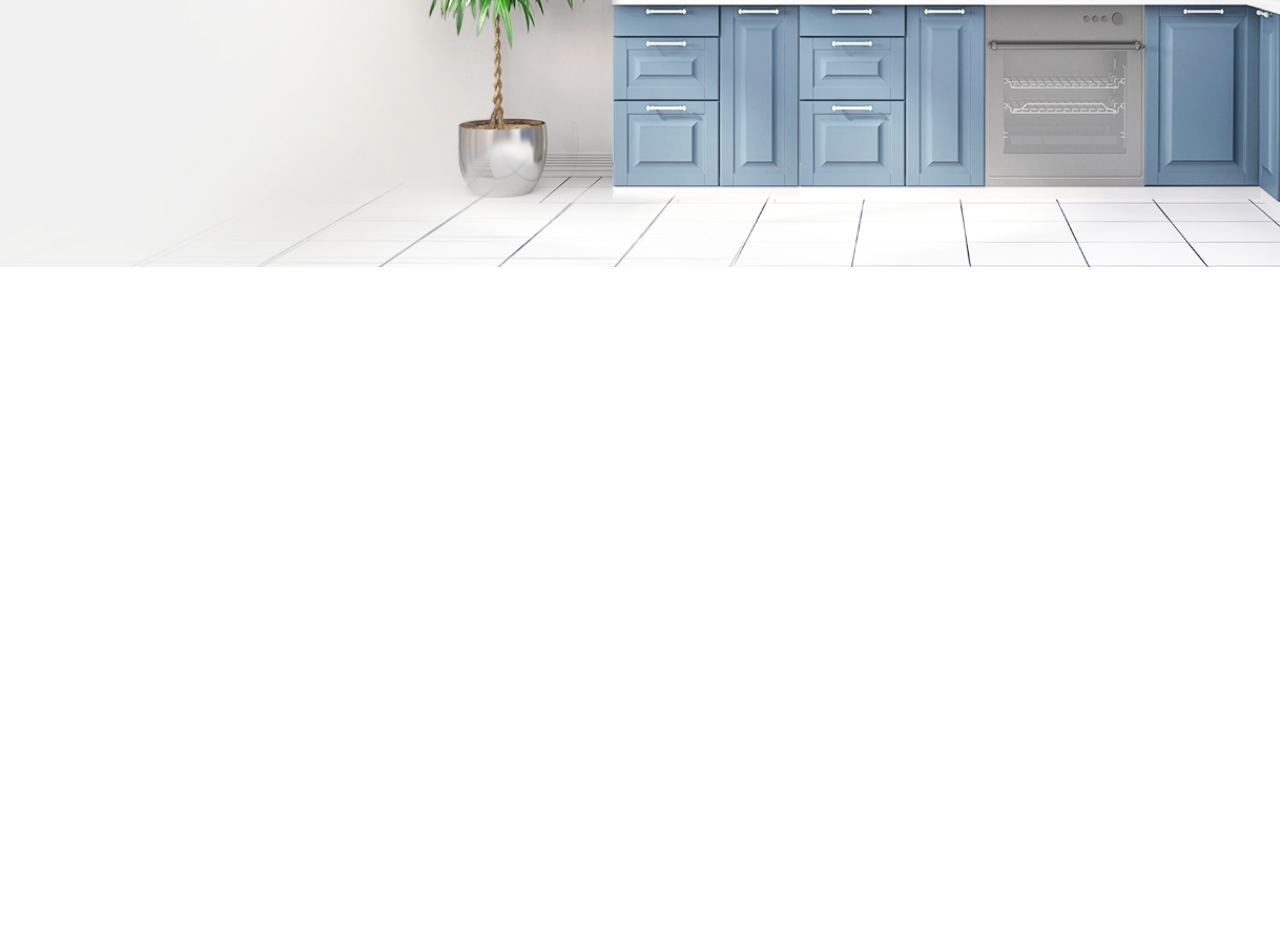
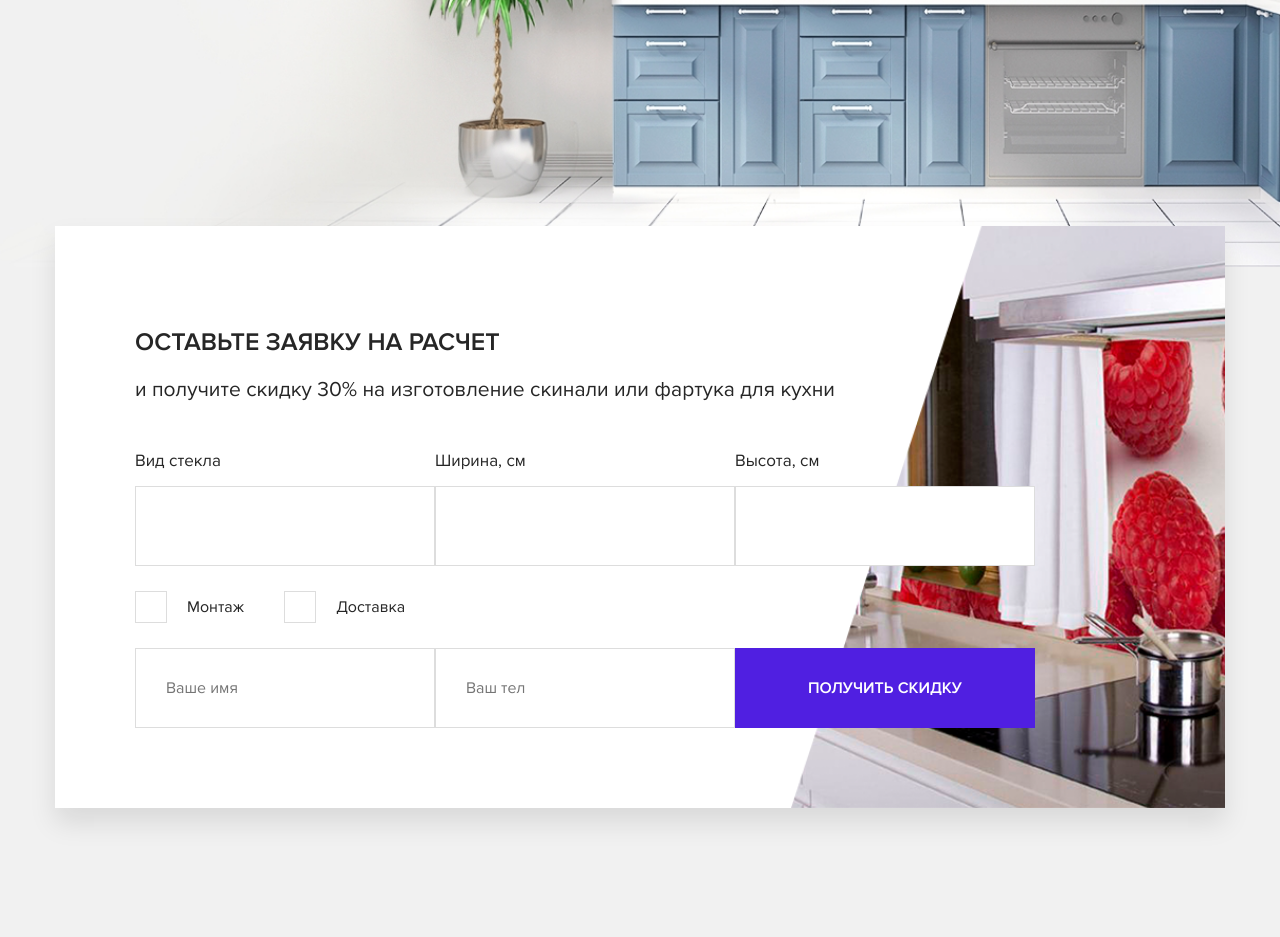
Before and after one commit to Nikkolly/skinali, a plain HTML site: page index.html in a window 1280 px wide. Shown: the part 538-1475 px from the top of the page. Before the commit the page ends 805 px from the top, so only its background shows below. Drawn offline with Linux system fonts and the light colour scheme; a script that the page names is missing; a web font is replaced by a local one.

Commit message:
доверсталли блок с формой

```diff
--- a/index.html
+++ b/index.html
@@ -62,6 +62,61 @@
     </header>
     <!-- /.header -->
 
+    <main>
+      <section class="offer bg-secondary">
+        <div class="container">
+          <div class="offer__block offer-block">
+            <h2 class="offer__title">Оставьте заявку на расчет</h2>
+            <span class="offer__subtitle">и получите скидку 30% на изготовление скинали или фартука
+               для кухни</span>
+            <form action="#" class="form offer__form">
+              <div class="form__row">
+                <div class="form__group">
+                  <label for="" class="form__label">Вид стекла</label>
+                  <input type="text" class="input form__input">
+                </div>
+                <div class="form__group">
+                  <label for="" class="form__label">Ширина, см</label>
+                  <input type="text" class="input form__input">
+                </div>
+                <div class="form__group">
+                  <label for="" class="form__label">Высота, см</label>
+                  <input type="text" class="input form__input">
+                </div>
+              </div>
+              <div class="form__row form__row-checkbox">
+                <div class="form__checkbox">
+                  <input type="checkbox" class="checkbox" id="instal">
+                  <label for="instal" class="checkbox-label">
+                   Монтаж
+                  </label>
+                </div>
+                <div class="form__checkbox">
+                  <input type="checkbox" class="checkbox" id="delivery">
+                  <label for="delivery" class="checkbox-label">
+                  Доставка
+                  </label>
+                </div>
+              </div>
+              <div class="form__row">
+                <div class="form__group">
+                  <input type="text" placeholder="Ваше имя" class="input form__input">
+                </div>
+                <div class="form__group">
+                  <input type="tel" placeholder="Ваш тел" class="input form__input">
+                </div>
+                <div class="form__group">
+                  <input type="submit" class="button form__button" value="Получить скидку">
+                </div>
+              </div>
+            </form>
+          </div>
+        </div>
+        <!-- /.container -->
+      </section>
+      <!-- /.offer -->
+    </main>
+
     <!-- Подключение виджета обратной связи -->
     <script type="text/javascript" src="https://spikmi.com/Widget?Id=1659"></script>
   </body>
--- a/sass/_colors.sass
+++ b/sass/_colors.sass
@@ -1,3 +1,4 @@
 $text-color: #262626
 $text-color-ligth: #7b7b79
 $primary: #501fe1
+$bg-secondary: #f1f1f1
--- a/sass/_interface.sass
+++ b/sass/_interface.sass
@@ -17,6 +17,30 @@ body
     background-color: $primary
     color: #ffffff
     +bold
+.bg-secondary
+    background: $bg-secondary
+.input
+    height: 80px
+    padding-left: 30px
+    border: 1px solid #dddddd
+input[type="checkbox"]
+    display: none
+    &:checked + label:before
+        background-color: $primary
+.checkbox
+    &-label
+        display: flex
+        align-items: center
+        margin-right: 40px
+        &:hover
+            cursor: pointer
+        &:before
+            margin-right: 20px
+            content: ''
+            width: 30px
+            height: 30px
+            border: 1px solid #dddddd
+
 @media  (max-width: 576px)
     .button-o
         font-size: 10px
--- /dev/null
+++ b/sass/blocks/_offer.sass
@@ -0,0 +1,63 @@
+.offer
+    padding: 129px 0
+    &__block
+        background: #fff url('../img/form-bg.png') no-repeat center right
+        background-size: contain
+        padding: 80px
+        margin-top: -170px
+        box-shadow: 0 15px 25px rgba(0, 0, 0, 0.1)
+    &__title
+        font-size: 25px
+        text-transform: uppercase
+        +bold
+        margin-bottom: 20px
+    &__subtitle
+        font-size: 21px
+        display: block
+        margin-bottom: 48px
+.form
+    &__row
+        display: flex
+        align-items: center
+        max-width: 900px
+        margin-bottom: 25px
+        &:last-child
+            margin-bottom: 0
+    &__label
+        font-size: 17px
+        display: block
+        margin-bottom: 15px
+    &__group
+        flex-basis: 33.33%
+    &__input
+        width: 100%
+        border-right-width: 0
+        &:last-child
+            border-right-width: 1px
+    &__button
+        height: 80px
+        width: 100%
+
+@media  (max-width: 1199px)
+    .offer
+        &-block
+            background-position: center right -120px
+@media  (max-width: 768px)
+    .offer
+        &-block
+            background: none
+            background-color: #ffffff
+            padding: 40px
+        &__title
+            font-size: 18px
+        &__subtitle
+            font-size: 16px
+    .form
+        &__row
+            flex-direction: column
+            &-checkbox
+                flex-direction: row
+        &__group
+            width: 100%
+        &__input
+            margin-bottom: 20px
--- a/sass/style.sass
+++ b/sass/style.sass
@@ -5,3 +5,4 @@
 @import 'interface'
 @import 'blocks/navbar'
 @import 'blocks/hero'
+@import 'blocks/offer'
```
Also changed, not shown: css/style.css, img/form-bg.png (added), 1 other file.
